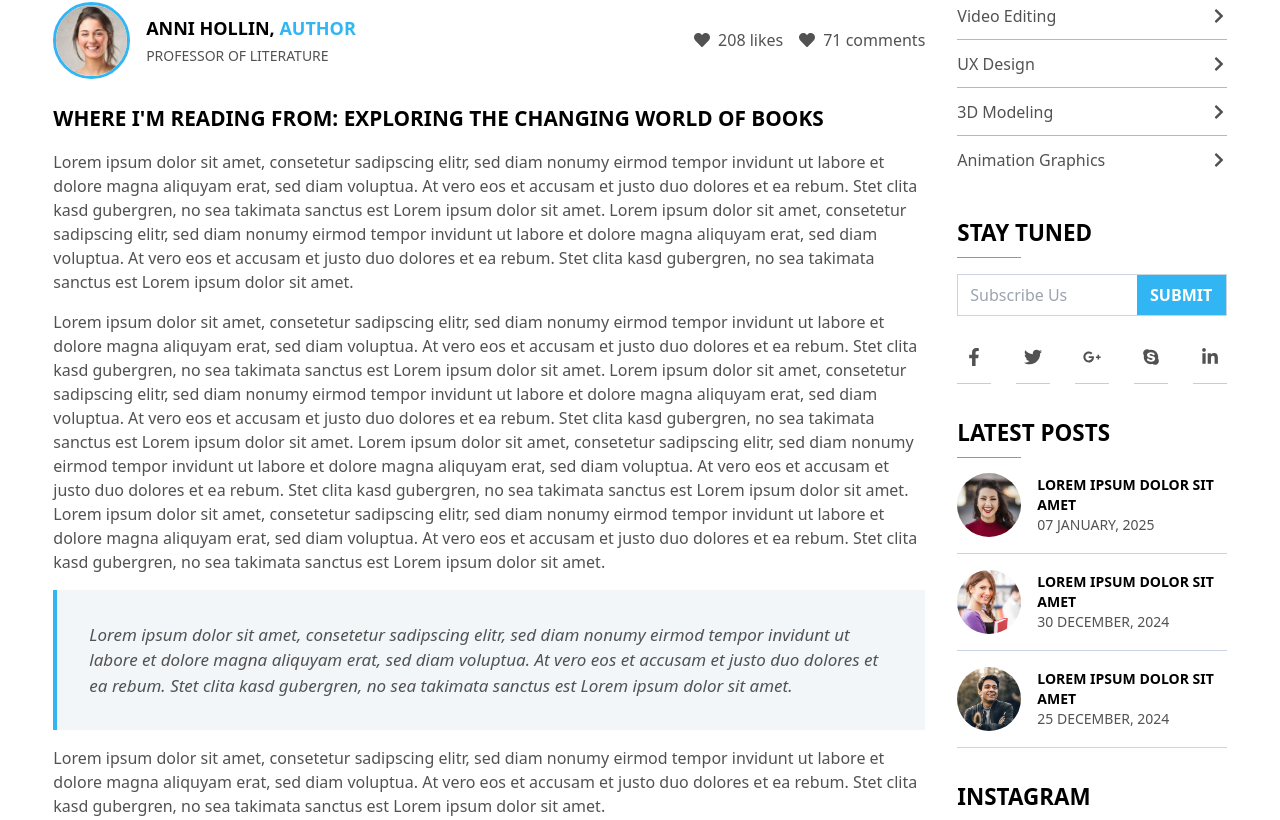
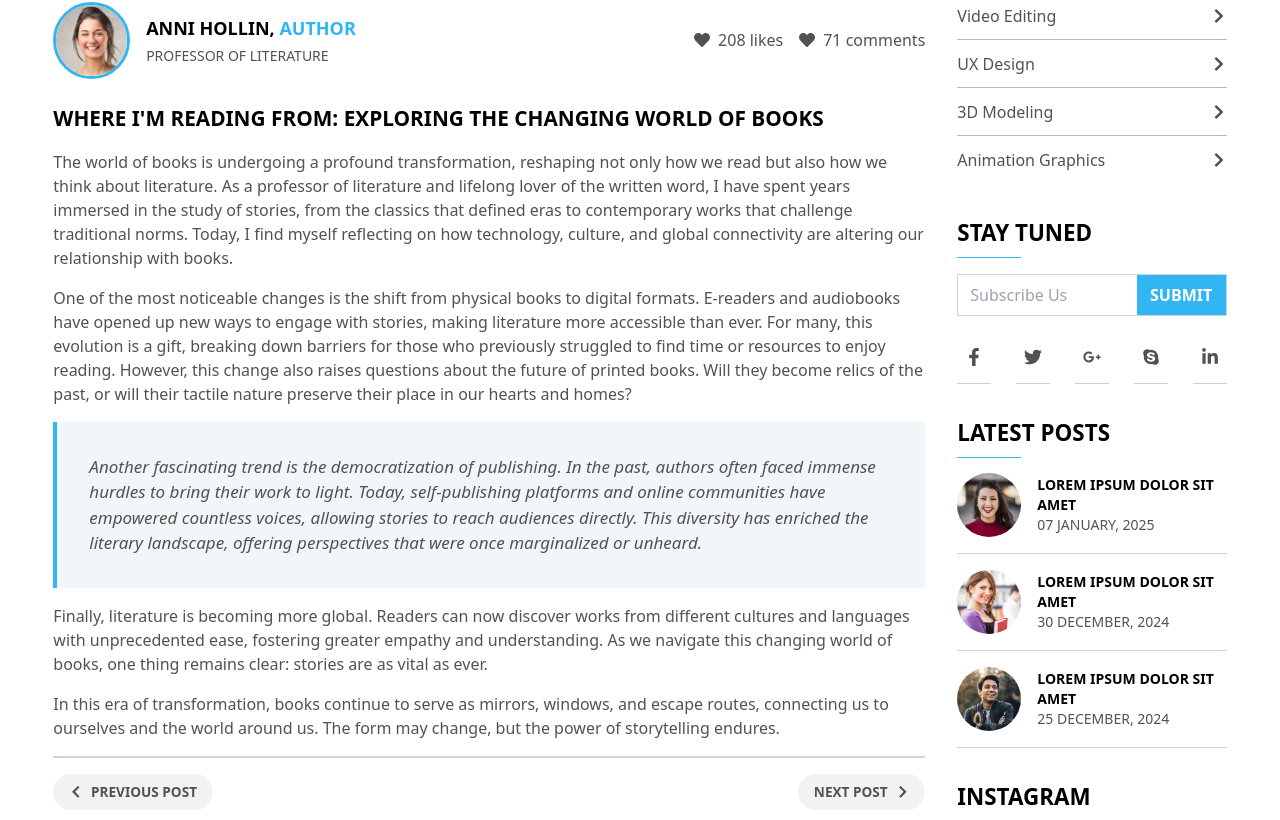
Before and after one commit to emmanuel-cruz-dev/literarium, a React (Vite) app: page /blog in a window 1280 px wide. Shown: the part 1093-1913 px from the top of the page. Built offline with nearby package versions, Linux system fonts and the light colour scheme.

Commit message:
Contenido a la nota de blog autor y titulo

```diff
--- a/src/components/routes/blog/BlogContent.tsx
+++ b/src/components/routes/blog/BlogContent.tsx
@@ -170,7 +170,7 @@ export const AsideItemList: FC<AsideItemListProps> = ({ title, dataArr }) => {
 
 const CommentCard: FC<CommentCardProps> = ({ img, name, date, children }) => {
   return (
-    <article className="flex gap-6 relative">
+    <article className="flex flex-row gap-6 relative">
       <button className="blog-content__btn__comment hidden absolute md:block">
         Reply
       </button>
@@ -190,9 +190,7 @@ const CommentCard: FC<CommentCardProps> = ({ img, name, date, children }) => {
         <p className="normal-case">
           Lorem ipsum dolor sit amet, consetetur sadipscing elitr, sed diam
           nonumy eirmod tempor invidunt ut labore et dolore magna aliquyam erat,
-          sed diam voluptua. At vero eos et accusam et justo duo dolores et ea
-          rebum. Stet clita kasd gubergren, no sea takimata sanctus est Lorem
-          ipsum dolor sit amet.
+          sed diam voluptua.
         </p>
         <button className="blog-content__btn__comment md:hidden">Reply</button>
         <div className="mt-4">{children}</div>
@@ -319,51 +317,47 @@ const BlogContent = () => {
               Where I'm Reading From: Exploring the Changing World of Books
             </h4>
             <p>
-              Lorem ipsum dolor sit amet, consetetur sadipscing elitr, sed diam
-              nonumy eirmod tempor invidunt ut labore et dolore magna aliquyam
-              erat, sed diam voluptua. At vero eos et accusam et justo duo
-              dolores et ea rebum. Stet clita kasd gubergren, no sea takimata
-              sanctus est Lorem ipsum dolor sit amet. Lorem ipsum dolor sit
-              amet, consetetur sadipscing elitr, sed diam nonumy eirmod tempor
-              invidunt ut labore et dolore magna aliquyam erat, sed diam
-              voluptua. At vero eos et accusam et justo duo dolores et ea rebum.
-              Stet clita kasd gubergren, no sea takimata sanctus est Lorem ipsum
-              dolor sit amet.
+              The world of books is undergoing a profound transformation,
+              reshaping not only how we read but also how we think about
+              literature. As a professor of literature and lifelong lover of the
+              written word, I have spent years immersed in the study of stories,
+              from the classics that defined eras to contemporary works that
+              challenge traditional norms. Today, I find myself reflecting on
+              how technology, culture, and global connectivity are altering our
+              relationship with books.
             </p>
             <p>
-              Lorem ipsum dolor sit amet, consetetur sadipscing elitr, sed diam
-              nonumy eirmod tempor invidunt ut labore et dolore magna aliquyam
-              erat, sed diam voluptua. At vero eos et accusam et justo duo
-              dolores et ea rebum. Stet clita kasd gubergren, no sea takimata
-              sanctus est Lorem ipsum dolor sit amet. Lorem ipsum dolor sit
-              amet, consetetur sadipscing elitr, sed diam nonumy eirmod tempor
-              invidunt ut labore et dolore magna aliquyam erat, sed diam
-              voluptua. At vero eos et accusam et justo duo dolores et ea rebum.
-              Stet clita kasd gubergren, no sea takimata sanctus est Lorem ipsum
-              dolor sit amet. Lorem ipsum dolor sit amet, consetetur sadipscing
-              elitr, sed diam nonumy eirmod tempor invidunt ut labore et dolore
-              magna aliquyam erat, sed diam voluptua. At vero eos et accusam et
-              justo duo dolores et ea rebum. Stet clita kasd gubergren, no sea
-              takimata sanctus est Lorem ipsum dolor sit amet. Lorem ipsum dolor
-              sit amet, consetetur sadipscing elitr, sed diam nonumy eirmod
-              tempor invidunt ut labore et dolore magna aliquyam erat, sed diam
-              voluptua. At vero eos et accusam et justo duo dolores et ea rebum.
-              Stet clita kasd gubergren, no sea takimata sanctus est Lorem ipsum
-              dolor sit amet.
+              One of the most noticeable changes is the shift from physical
+              books to digital formats. E-readers and audiobooks have opened up
+              new ways to engage with stories, making literature more accessible
+              than ever. For many, this evolution is a gift, breaking down
+              barriers for those who previously struggled to find time or
+              resources to enjoy reading. However, this change also raises
+              questions about the future of printed books. Will they become
+              relics of the past, or will their tactile nature preserve their
+              place in our hearts and homes?
             </p>
             <p className="blog-content__paragraph-italic bg-slate-200/40">
-              Lorem ipsum dolor sit amet, consetetur sadipscing elitr, sed diam
-              nonumy eirmod tempor invidunt ut labore et dolore magna aliquyam
-              erat, sed diam voluptua. At vero eos et accusam et justo duo
-              dolores et ea rebum. Stet clita kasd gubergren, no sea takimata
-              sanctus est Lorem ipsum dolor sit amet.
+              Another fascinating trend is the democratization of publishing. In
+              the past, authors often faced immense hurdles to bring their work
+              to light. Today, self-publishing platforms and online communities
+              have empowered countless voices, allowing stories to reach
+              audiences directly. This diversity has enriched the literary
+              landscape, offering perspectives that were once marginalized or
+              unheard.
             </p>
             <p>
-              Lorem ipsum dolor sit amet, consetetur sadipscing elitr, sed diam
-              nonumy eirmod tempor invidunt ut labore et dolore magna aliquyam
-              erat, sed diam voluptua. At vero eos et accusam et justo duo
-              dolores et ea rebum. Stet clita kasd gubergren, no sea takimata
-              sanctus est Lorem ipsum dolor sit amet.
+              Finally, literature is becoming more global. Readers can now
+              discover works from different cultures and languages with
+              unprecedented ease, fostering greater empathy and understanding.
+              As we navigate this changing world of books, one thing remains
+              clear: stories are as vital as ever.
+            </p>
+            <p>
+              In this era of transformation, books continue to serve as mirrors,
+              windows, and escape routes, connecting us to ourselves and the
+              world around us. The form may change, but the power of
+              storytelling endures.
             </p>
           </div>
           <hr className="border-b border-slate-300" />
```
